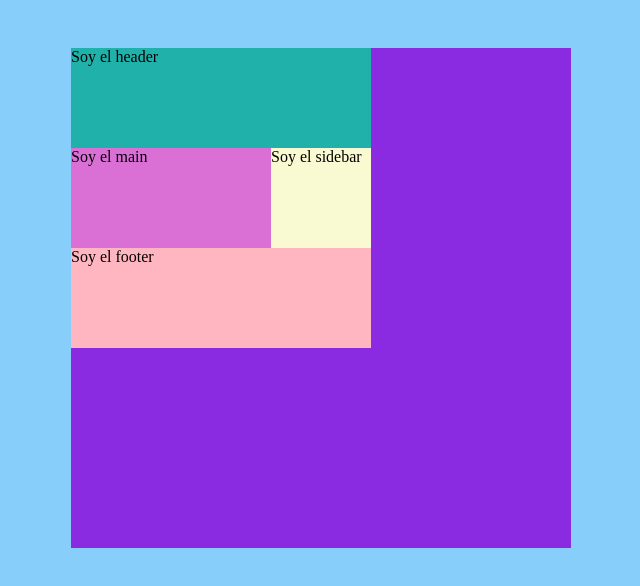
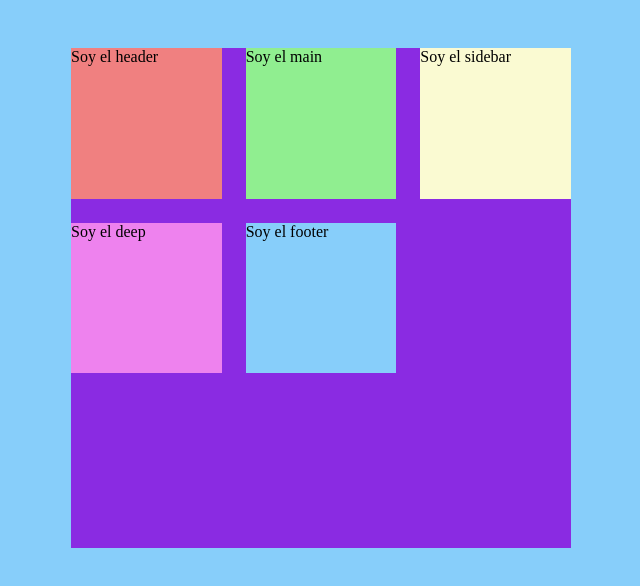
Before and after one commit to LuisToscano74/CSS-Grid, a plain HTML site: page index.html in a window 1280 px wide. Shown: the whole page, without its empty margins (319-959 px from the left). Drawn offline with Linux system fonts and the light colour scheme.

Commit message:
Aprendimos la tecnica Gap

```diff
--- a/index.html
+++ b/index.html
@@ -8,11 +8,10 @@
 </head>
 <body>
   <div class="container">
-    <!-- <div class="item item-1">item 1</div>
-    <div class="item item-2">item 2</div> -->
      <div class="header">Soy el header</div>
      <div class="main">Soy el main</div>
      <div class="sidebar">Soy el sidebar</div>
+     <div class="deep">Soy el deep</div>
      <div class="footer">Soy el footer</div>
 
   </div>
--- a/style.css
+++ b/style.css
@@ -14,13 +14,11 @@ body {
 
 .container {
   display: grid;
-  grid-template-columns: 100px 100px 100px;
-  grid-template-rows: repeat(3, 100px);
-  grid-template-areas:
-          "header header header"
-   "main   main  sidebar"
-  "footer  footer  footer";
-
+  grid-template-columns: repeat(3, 1fr);
+  grid-template-rows: repeat(3, 1fr);
+  gap: 24px; /* Define el espacio entre filas y columnas */
+  /*row-gap: 50px; Espacio entre líneas  */
+  /*column-gap: 10px; Espacio entre columnas */
 
   width: 500px;
   height: 500px;
@@ -29,21 +27,23 @@ body {
 }
 
 .header {
-  background-color: lightseagreen;
-  grid-area: header;
+  background-color: lightcoral;
 }
 
 .main {
-  background-color: orchid;
-  grid-area: main;
+  background-color: lightgreen;
 }
 
 .sidebar {
-  grid-area: sidebar;
-  background-color:lightgoldenrodyellow;
+  background-color: lightgoldenrodyellow;
 }
 
 .footer {
-  background-color: lightpink;
-  grid-area: footer;
+  background-color: lightskyblue;
 }
+
+.deep {
+  background-color: violet;
+}
+
+/* Coloquen 5 items con colores de fondo diferentes */
```
